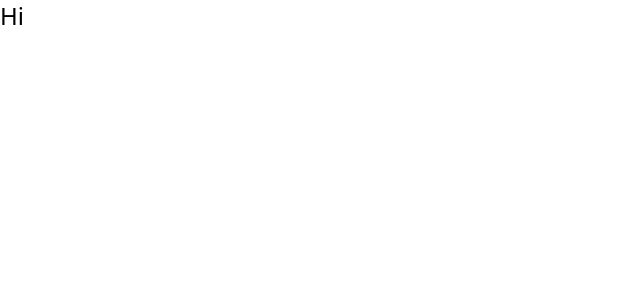
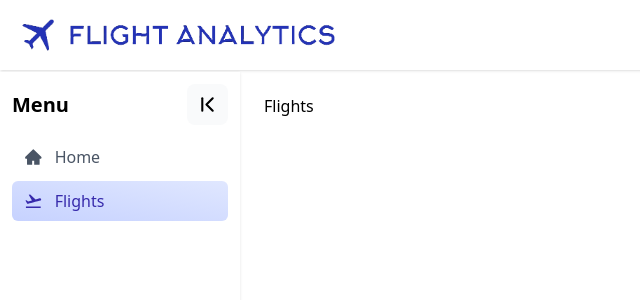
Before and after one commit to Anish25012418/aviation-analytics, a React (Vite) app: page /flights in a window 1280 px wide. Shown: the top 300 px of the page, without its empty margins (0-640 px from the left). Built offline with nearby package versions, Linux system fonts and the light colour scheme.

Commit message:
feat: creation of sidebar and navbar and implemented them in main layout.

```diff
--- a/index.html
+++ b/index.html
@@ -4,6 +4,7 @@
     <meta charset="UTF-8" />
     <link rel="icon" type="image/svg+xml" href="/vite.svg" />
     <meta name="viewport" content="width=device-width, initial-scale=1.0" />
+    <link href="/src/index.css" rel="stylesheet">
     <title>Aviation Analytics</title>
   </head>
   <body>
--- a/src/App.tsx
+++ b/src/App.tsx
@@ -1,7 +1,20 @@
+import {BrowserRouter as Router, Route, Routes} from "react-router-dom";
+import HomePage from "./pages/HomePage.tsx";
+import FlightsPage from "./pages/FlightsPage.tsx";
+import MainLayout from "./components/layout/MainLayout.tsx";
+
+
 const App = () => {
   return (
-    <div className="text-2xl">
-            Hi
+    <div>
+      <Router>
+        <Routes>
+          <Route element={<MainLayout/>}>
+            <Route path="/" element={<HomePage/>}/>
+            <Route path="/flights" element={<FlightsPage/>}/>
+          </Route>
+        </Routes>
+      </Router>
     </div>
   );
 };
--- /dev/null
+++ b/src/components/Navbar.tsx
@@ -0,0 +1,11 @@
+const Navbar = () => {
+  return (
+    <nav className="h-full flex flex-col shadow-sm">
+      <div className="py-2 flex justify-between items-center">
+        <img src="/logo-light.png" alt="logo" className="w-70 lg:w-90" />
+      </div>
+    </nav>
+  );
+};
+
+export default Navbar;
--- /dev/null
+++ b/src/components/Sidebar.tsx
@@ -0,0 +1,101 @@
+import {LuChevronFirst, LuChevronLast} from "react-icons/lu";
+import React from "react";
+import type {IconType} from "react-icons";
+import {useLocation, useNavigate} from "react-router-dom";
+
+type SidebarContextType = {
+  expanded: boolean;
+};
+
+type SidebarProps = {
+  children: React.ReactNode;
+  expanded: boolean;
+  setExpanded: React.Dispatch<React.SetStateAction<boolean>>;
+};
+
+const SidebarContext = React.createContext<SidebarContextType | undefined>(undefined)
+
+const Sidebar = ({ children, expanded, setExpanded }: SidebarProps) => {
+
+  return (
+    <aside className={`h-screen ${expanded ? "max-w-60" : "max-w-18"} mt-0.5 border-r-gray-900 shadow-sm`}>
+      <nav className="h-full flex flex-col bg-white ">
+        <div className="p-3 pb-2 flex justify-between items-center">
+          {expanded && (
+            <p className="font-semibold text-xl">Menu</p>
+          )}
+          <button onClick={() => setExpanded((curr) => !curr)}
+                  className="items-center py-2 px-2 rounded-lg bg-gray-50 hover:bg-gray-100 cursor-pointer">
+            {expanded ? <LuChevronFirst size={25}/> : <LuChevronLast size={30}/>}
+          </button>
+        </div>
+
+        <SidebarContext.Provider value={{expanded}}>
+          <ul className="flex-1 px-3">{children}</ul>
+        </SidebarContext.Provider>
+      </nav>
+    </aside>
+  );
+};
+
+export default Sidebar;
+
+export const SidebarItem = ({icon: Icon, text, path}: {
+  icon: IconType;
+  text: string;
+  path: string;
+}) => {
+  const context = React.useContext(SidebarContext);
+  if (!context) {
+    throw new Error("SidebarItem must be used within a Sidebar");
+  }
+  const {expanded} = context;
+
+
+  const location = useLocation();
+  const navigate = useNavigate();
+  const active = location.pathname === path;
+
+  const handleClick = () => {
+    if (active) return
+    navigate(path);
+  }
+
+  return (
+    <li
+      onClick={handleClick}
+      className={`
+        relative flex items-center py-2 px-3 my-1
+        font-medium rounded-md cursor-pointer
+        transition-colors group
+        ${
+        active
+          ? "bg-gradient-to-tr from-indigo-200 to-indigo-100 text-indigo-800"
+          : "hover:bg-indigo-50 text-gray-600"
+      }
+    `}
+    >
+      <Icon className="text-2xl" />
+      <span
+        className={`overflow-hidden transition-all ${
+          expanded ? "w-52 ml-3" : "w-0"
+        }`}
+      >
+        {text}
+      </span>
+
+      {!expanded && (
+        <div
+          className={`
+          absolute left-full rounded-md px-2 py-1 ml-6
+          bg-indigo-100 text-indigo-800 text-sm
+          invisible opacity-20 -translate-x-3 transition-all
+          group-hover:visible group-hover:opacity-100 group-hover:translate-x-0
+      `}
+        >
+          {text}
+        </div>
+      )}
+    </li>
+  )
+}
--- /dev/null
+++ b/src/components/layout/MainLayout.tsx
@@ -0,0 +1,32 @@
+import React from 'react';
+import Navbar from "../Navbar.tsx";
+import Sidebar, {SidebarItem} from "../Sidebar.tsx";
+import {sidebarItems} from "../../data/sidebarItems.ts";
+import {Outlet} from "react-router-dom";
+
+const MainLayout = () => {
+  const [expanded, setExpanded] = React.useState(true)
+  return (
+    <>
+      <Navbar />
+      <div className="flex">
+        <Sidebar expanded={expanded} setExpanded={setExpanded}>
+          {sidebarItems.map((item) => (
+            <SidebarItem
+              key={item.id}
+              icon={item.icon}
+              text={item.label}
+              path={item.path}
+            />
+          ))}
+        </Sidebar>
+
+        <main className="flex-1 p-6">
+          <Outlet />
+        </main>
+      </div>
+    </>
+  );
+};
+
+export default MainLayout;
--- /dev/null
+++ b/src/data/sidebarItems.ts
@@ -0,0 +1,18 @@
+import type {SidebarItem} from "../types/sidebarItem.ts";
+import {AiFillHome} from "react-icons/ai";
+import {MdFlightTakeoff} from "react-icons/md";
+
+export const sidebarItems: SidebarItem[] = [
+  {
+    id: 1,
+    label: "Home",
+    icon: AiFillHome,
+    path: "/"
+  },
+  {
+    id: 2,
+    label: "Flights",
+    icon: MdFlightTakeoff,
+    path: "/flights"
+  }
+]
--- a/src/index.css
+++ b/src/index.css
@@ -1 +1,5 @@
 @import "tailwindcss";
+
+/*body{*/
+/*    background-color: black;*/
+/*}*/
--- /dev/null
+++ b/src/pages/FlightsPage.tsx
@@ -0,0 +1,9 @@
+const FlightsPage = () => {
+  return (
+      <div>
+        Flights
+      </div>
+  );
+};
+
+export default FlightsPage;
--- /dev/null
+++ b/src/pages/HomePage.tsx
@@ -0,0 +1,9 @@
+const HomePage = () => {
+  return (
+    <div>
+      Home
+    </div>
+  );
+};
+
+export default HomePage;
--- /dev/null
+++ b/src/types/sidebarItem.ts
@@ -0,0 +1,8 @@
+import type {IconType} from "react-icons";
+
+export type SidebarItem = {
+  id: number,
+  label: string,
+  icon: IconType,
+  path: string,
+}
```
Also changed, not shown: public/logo-light.png (added), public/logo.png (added).
